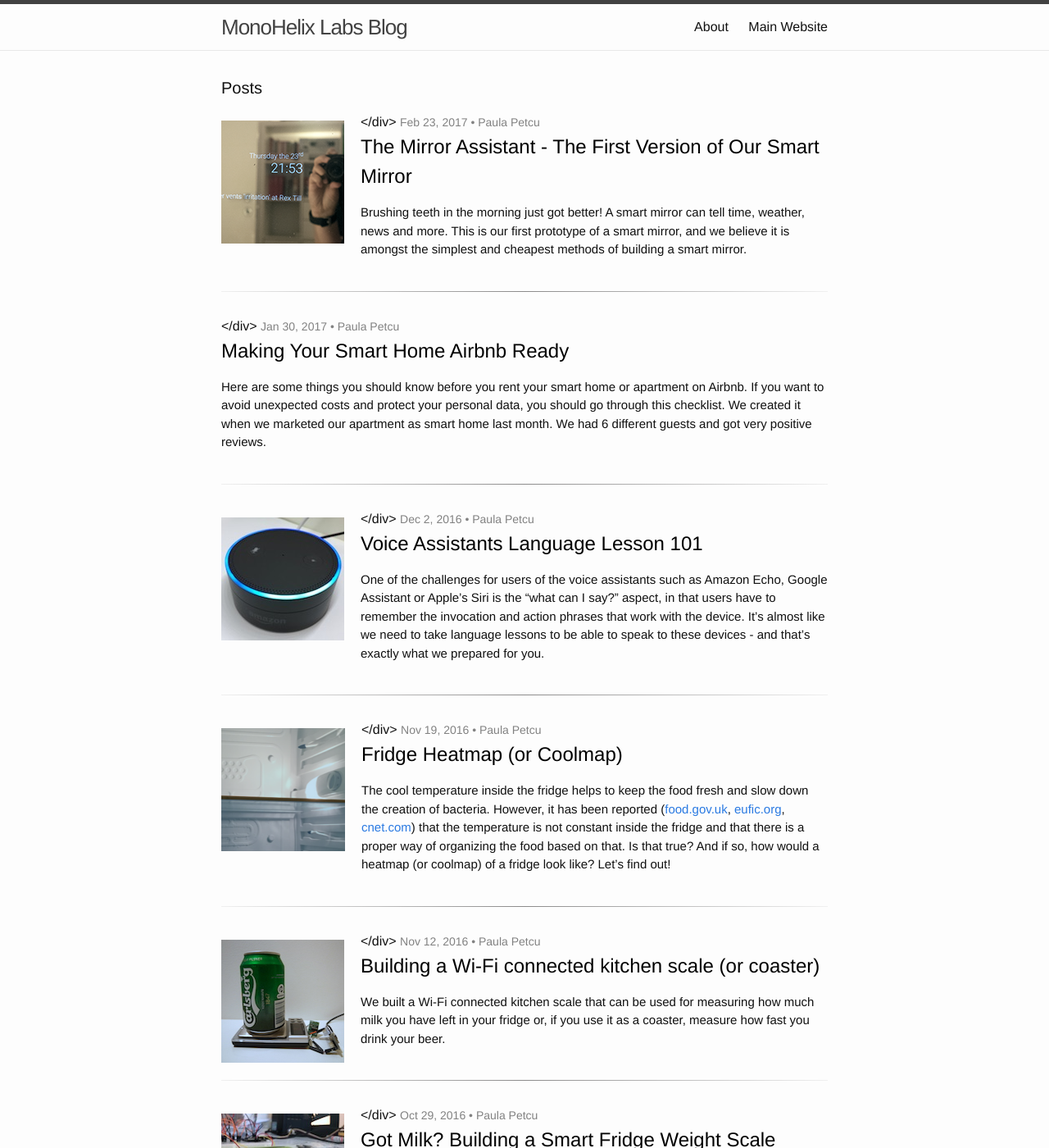
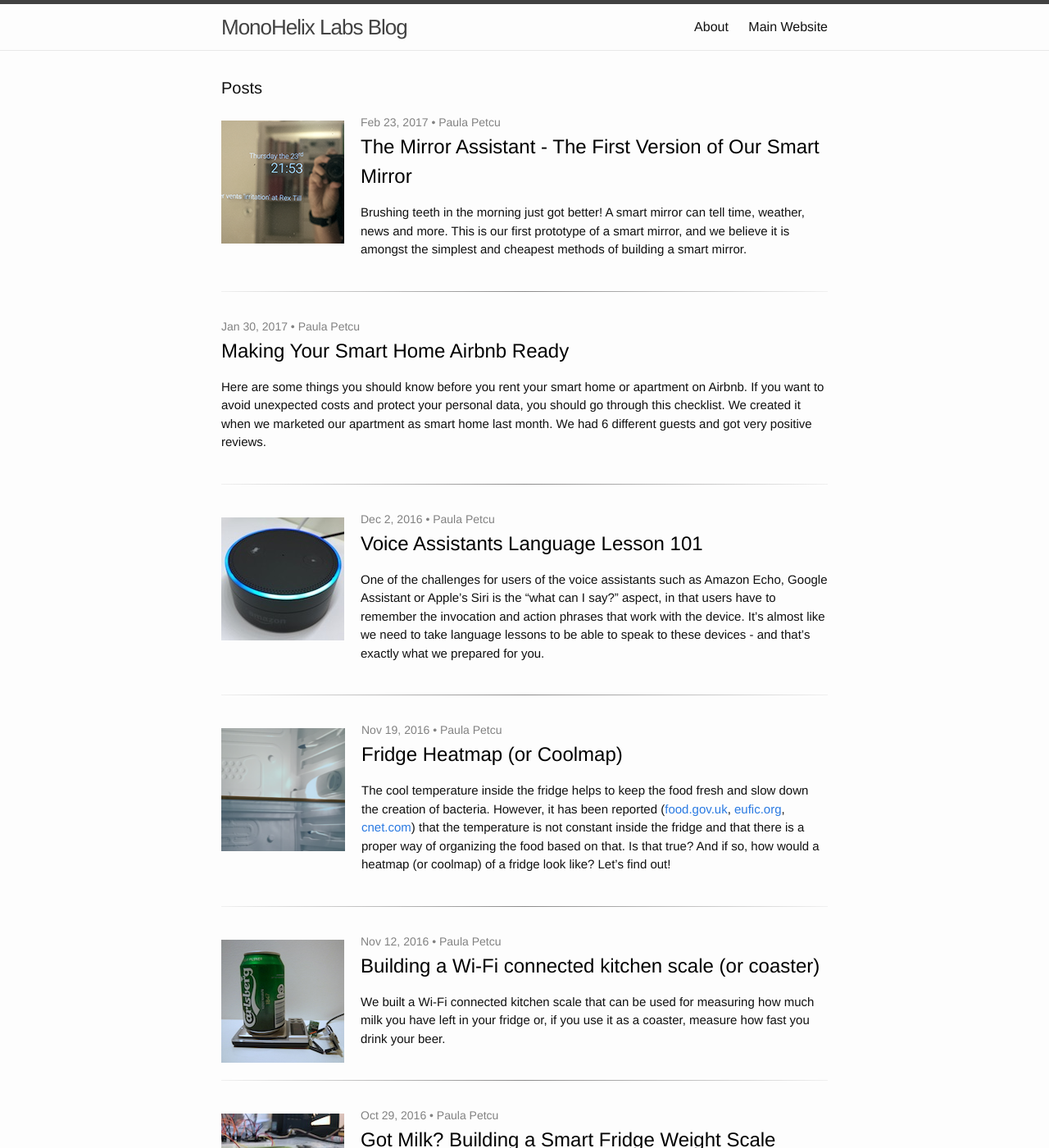
Before and after one commit to MonoHelixLabs/MonoHelixLabs.github.io, a Jekyll site: the page built from blog/index.md, in a window 1280 px wide and 1400 px high. Shown: the whole window at 82% size. Built offline with Jekyll 4.4.1, drawn with Linux system fonts in a browser that asks for light colours; some of the changed text lies outside the part shown.

Commit message:
Fix for previosu commit

```diff
--- a/_posts/2016-10-29-building-smart-fridge-weight-scale.markdown
+++ b/_posts/2016-10-29-building-smart-fridge-weight-scale.markdown
@@ -5,7 +5,7 @@ date:   2016-10-29 17:42:00 +0100
 categories: iot kitchen scale weight wifi
 author: paula
 permalink: /building-smart-fridge-weight-scale.html
-thumbnail: /images/fsr_scale_thumb.jpg
+thumbnail: /images/FSR_scale_thumb.jpg
 ---
 
 Wouldn't it be nice to know how much milk you have left in the fridge while you are out shopping? The 'smart' fridges might be on their way to the market, but they are not cheap. We started testing the feasibility of a small module that can be added in a 'dumb' fridge and this is what we have learned.
--- a/blog/index.md
+++ b/blog/index.md
@@ -13,7 +13,6 @@ layout: default
         {% if post.thumbnail %}
           <img src="{{ post.thumbnail }}" class="post-thumbnail"/>
         {% endif%}
-        </div>
         {% assign author = site.data.people[post.author] %}
 
         <span class="post-meta">{{ post.date | date: "%b %-d, %Y" }}{% if post.author %} • <span itemprop="author" itemscope itemtype="http://schema.org/Person"><span itemprop="name">{{ author.name }}</span></span>{% endif %}</span>
```
